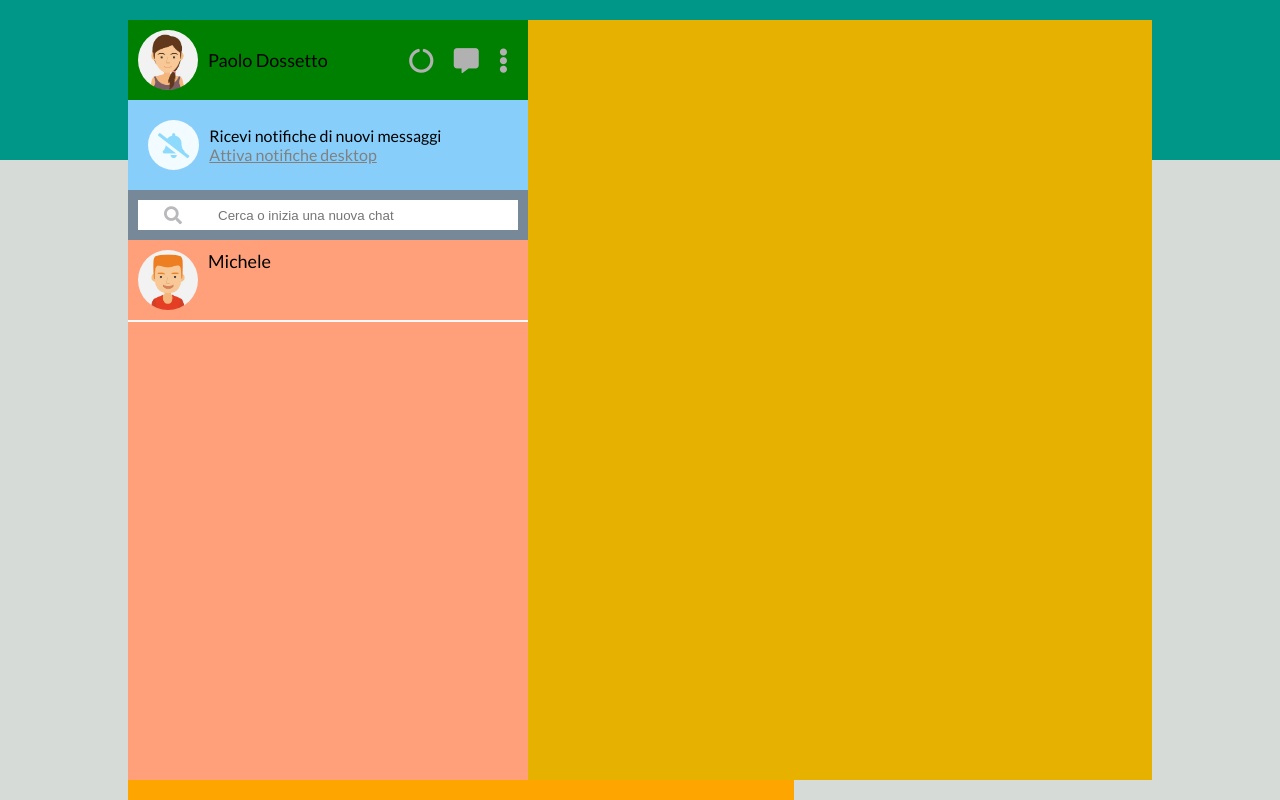
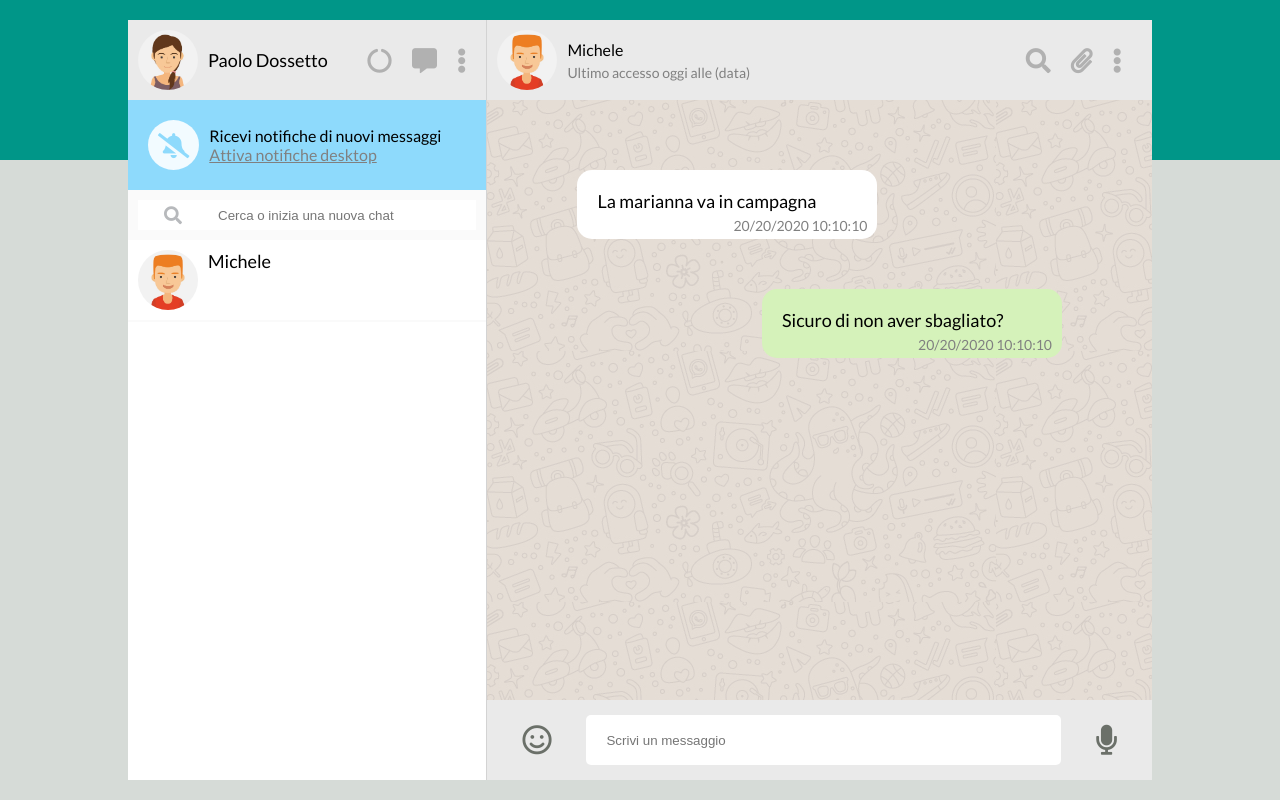
Before and after one commit to AntonioRusso1997/vue-boolzapp, a plain HTML site: page index.html in a window 1280 px wide. Shown: the top 800 px of the page. Drawn offline with nearby package versions, Linux system fonts and the light colour scheme.

Commit message:
Fine struttura grafica

```diff
--- a/css/style.css
+++ b/css/style.css
@@ -31,6 +31,18 @@ body {
     height: 95%;
 }
 
+.profile-btn {
+    display: flex;
+    align-items: center;
+    padding: 10px;
+    font-size: 25px;
+    color: #b1b1b1;
+}
+
+.profile-btn i {
+    margin: 0 10px;
+}
+
 /* ----- Sidebar ----- */
 .sidebar {
     display: flex;
@@ -38,7 +50,7 @@ body {
     float: left;
     width: 35%;
     height: 100%;
-    min-width: 400px;
+    /* min-width: 400px; */
 }
 
 .profile {
@@ -62,17 +74,6 @@ body {
     margin-right: 10px;
 }
 
-.my-profile-btn {
-    display: flex;
-    align-items: center;
-    padding: 10px;
-    font-size: 25px;
-    color: #b1b1b1;
-}
-
-.my-profile-btn i {
-    margin: 0 10px;
-}
 .notification {
     display: flex;
     align-items: center;
@@ -143,6 +144,10 @@ body {
     border-bottom: 2px solid #fafafa;
 }
 
+.chat-list ul li:hover {
+    background-color: #ebebeb;
+}
+
 /* ----- /Sidebar ----- */
 
 /* ----- Main ----- */
@@ -153,22 +158,109 @@ body {
     float: left;
     width: 65%;
     height: 100%;
+    border-left: 1px solid lightgray;
+}
+
+.chat-header {
+    display: flex;
+    justify-content: space-between;
+    align-items: center;
+    width: 100%;
+    height: 80px;
+    padding: 10px;
+    background-color: #eaeaea;
 }
 
 .chat-info {
+    display: flex;
+}
+
+.contact {
+    display: flex;
+    flex-direction: column;
+    justify-content: center;
+}
+
+.contact p {
+    color: gray;
+    font-size: 14px;
+    margin-top: 5px;
+}
+
+.chat-area {
+    display: flex;
+    flex-direction: column;
     width: 100%;
-    height: 80px;
+    height: calc(100% - 160px);
+    overflow-y: scroll;
+    background-image: url(../img/mine.jpg);
+    background-size: auto;
+    padding: 70px 90px;
+}
+
+.message-bubble {
+    display: flex;
+    flex-direction: column;
+    justify-content: center;
+    min-width: 300px;
+    max-width: 450px;
+    padding: 5px 10px;
+    border-radius: 15px;
+    margin-bottom: 50px;
+}
+
+.message-text {
+    display: flex;
+    justify-content: space-between;
+    margin: 15px 10px 5px 10px;
+    font-size: 18px;
+}
+
+.message-text span {
+    display: none;
+}
+
+.message-text:hover span {
+    display: block;
+}
+
+.message-date {
+    align-self: flex-end;
+    font-size: 14px;
+    color: gray;
+}
+
+.contact-message {
+    align-self: flex-start;
+    background-color: #ffffff;
+}
+
+.my-message {
+    align-self: flex-end;
+    background-color: #d5f2ba;
 }
 
 .chat-message {
+    display: flex;
+    justify-content: space-between;
+    align-items: center;
     width: 100%;
     height: 80px;
+    background-color: #eaeaea;
 }
 
-.chat-area {
+.chat-message i  {
+    color: #6b7069;
+    font-size: 30px;
+    margin: 35px;
+}
+
+.chat-message input {
     width: 100%;
-    height: calc(100% - 160px);
-    overflow-y: scroll;
+    height: 50px;
+    border: none;
+    border-radius: 5px;
+    padding: 20px;
 }
 
 /* ----- /Main ----- */
@@ -202,7 +294,7 @@ body {
     background-color: limegreen;
 }
 
-.debug .chat-info {
+.debug .chat-header {
     background-color: orange;
 }
 
--- a/index.html
+++ b/index.html
@@ -9,7 +9,7 @@
     <link rel="stylesheet" href="css/style.css">
     <title>BoolZapp</title>
 </head>
-<body class="debug">
+<body class="">
     <div id="root" class="main-container">
         <div class="container">
             <!-- Sidebar laterale con Profilo e Contatti -->
@@ -22,7 +22,7 @@
                         </div>
                     </div>
 
-                    <div class="my-profile-btn">
+                    <div class="profile-btn">
                         <i class="fas fa-circle-notch"></i>
                         <i class="fas fa-comment-alt"></i>
                         <i class="fas fa-ellipsis-v"></i>
@@ -58,16 +58,37 @@
 
             <!-- Chat attiva -->
             <div class="main">
-                <div class="chat-info">
-
+                <div class="chat-header">
+                    <div class="chat-info">
+                        <img class="profile-img" src="img/avatar_1.jpg" alt="img">
+                        <div class="contact">
+                            <div>Michele</div>
+                            <p>Ultimo accesso oggi alle (data)</p>
+                        </div>
+                    </div>
+                    <div class="profile-btn">
+                        <i class="fas fa-search"></i>
+                        <i class="fas fa-paperclip"></i>
+                        <i class="fas fa-ellipsis-v"></i>
+                    </div>
                 </div>
 
                 <div class="chat-area">
+                    <div class="message-bubble contact-message">
+                        <div class="message-text">La marianna va in campagna <span><i class="fas fa-chevron-down"></i></span> </div>
+                        <p class="message-date">20/20/2020 10:10:10</p>
+                    </div>
 
+                    <div class="message-bubble my-message">
+                        <div class="message-text">Sicuro di non aver sbagliato? <span><i class="fas fa-chevron-down"></i></div>
+                        <p class="message-date">20/20/2020 10:10:10</p>
+                    </div>
                 </div>
 
                 <div class="chat-message">
-
+                    <i class="far fa-smile"></i>
+                    <input placeholder="Scrivi un messaggio" type="text" name="chat-input" id="chat-search">
+                    <i class="fas fa-microphone"></i>
                 </div>
             </div>
         </div>
```
